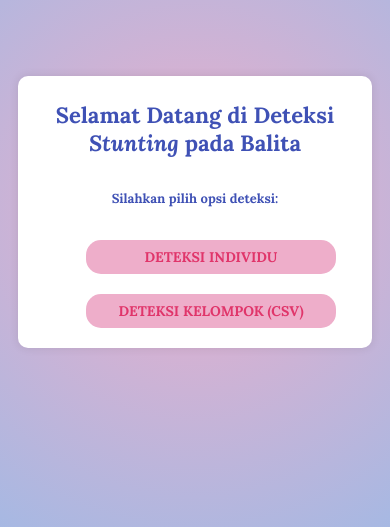
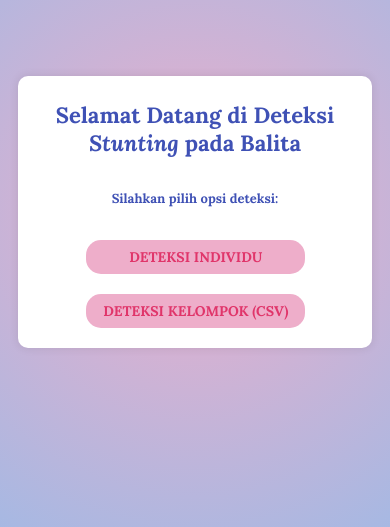
Before and after one commit to alfaqihunnafis/KKN_StuntingDetection_MPASI, a Flask app: page / in a window 390 px wide. Shown: the part 210-737 px from the top of the page. Run offline with Flask 3, Linux system fonts and the light colour scheme; parts of the project's set-up code (start-up, migrations or seed data) failed here and were passed over.

Commit message:
change button responsive

```diff
--- a/static/css/style.css
+++ b/static/css/style.css
@@ -167,8 +167,7 @@ a {
     }
 
     .option-buttons .button {
-        width: 100%;
-        max-width: none;
+        width: 86%;
     }
 }
 
```
